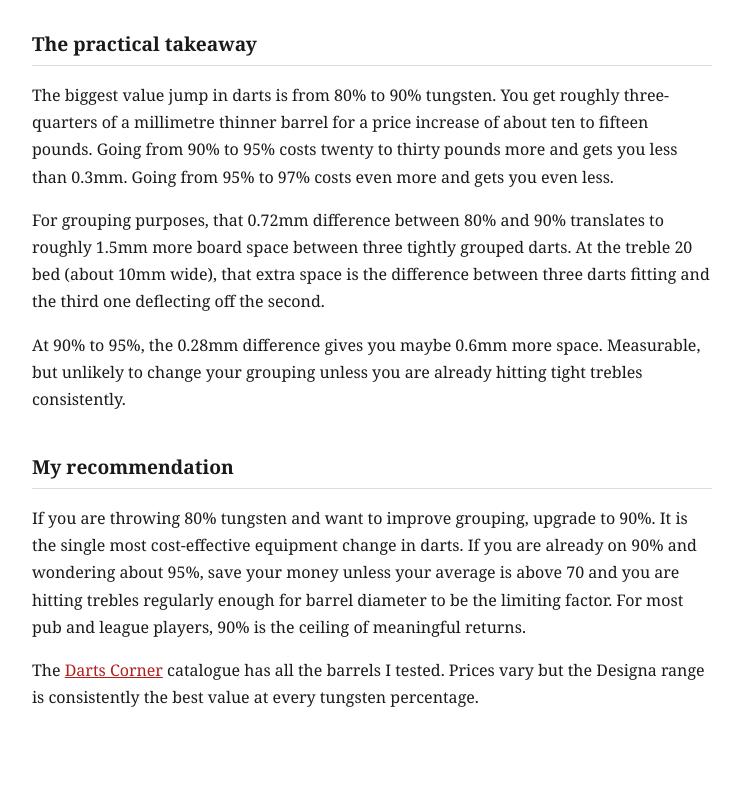
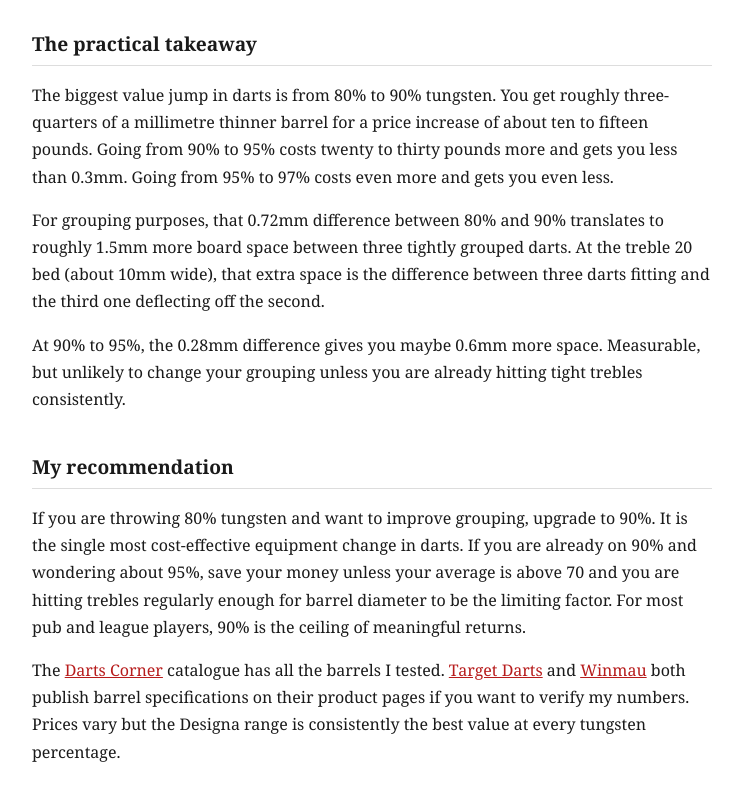
Before and after one commit to WACROFOO/darts-equipment-notes-, a plain HTML site: page posts/barrel-diameter-by-tungsten-percentage.html in a window 1280 px wide. Shown: the part 1443-2243 px from the top of the page, without its empty margins (268-1009 px from the left). Before the commit the page ends 2194 px from the top, so only its background shows below. Drawn offline with Linux system fonts and the light colour scheme.

Commit message:
Add authority outbound links to all posts

```diff
--- a/posts/barrel-diameter-by-tungsten-percentage.html
+++ b/posts/barrel-diameter-by-tungsten-percentage.html
@@ -64,6 +64,6 @@ a{color:#b71c1c}
 
 <p>If you are throwing 80% tungsten and want to improve grouping, upgrade to 90%. It is the single most cost-effective equipment change in darts. If you are already on 90% and wondering about 95%, save your money unless your average is above 70 and you are hitting trebles regularly enough for barrel diameter to be the limiting factor. For most pub and league players, 90% is the ceiling of meaningful returns.</p>
 
-<p>The <a href="https://www.dartscorner.co.uk/">Darts Corner</a> catalogue has all the barrels I tested. Prices vary but the Designa range is consistently the best value at every tungsten percentage.</p>
+<p>The <a href="https://www.dartscorner.co.uk/">Darts Corner</a> catalogue has all the barrels I tested. <a href="https://www.target-darts.co.uk/">Target Darts</a> and <a href="https://www.winmau.com/">Winmau</a> both publish barrel specifications on their product pages if you want to verify my numbers. Prices vary but the Designa range is consistently the best value at every tungsten percentage.</p>
 </body>
 </html>
```
Also changed, not shown: posts/flight-thickness-test.html (+1 -0 lines), posts/point-sharpening-guide.html (+1 -0 lines).
